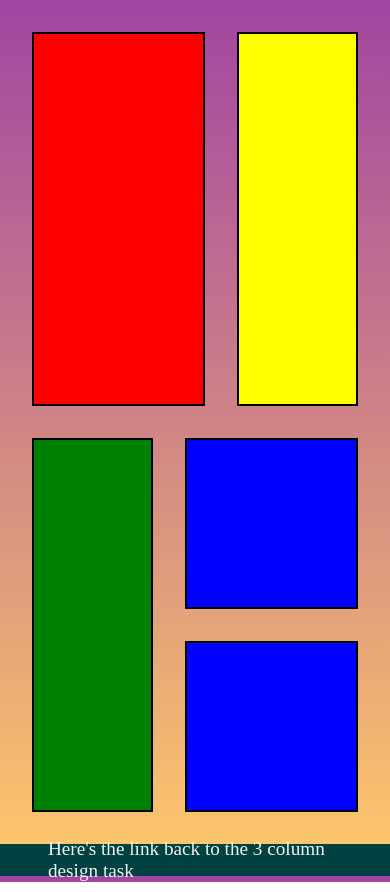
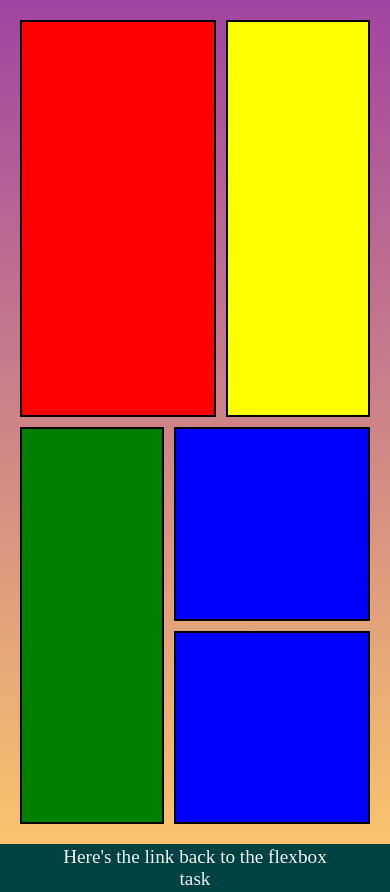
Before and after one commit to Codeyenum/zuri-column-preview-card-component, a plain HTML site: page grid.html in a window 390 px wide. Drawn offline with Linux system fonts and the light colour scheme.

Commit message:
final changes

```diff
--- a/css/grid.css
+++ b/css/grid.css
@@ -59,7 +59,9 @@ body {
 
 .link_box {
    background-color: hsl(179, 100%, 13%);
-   height: 2rem;
+   min-height: 2rem;
+   max-height: 3rem;
+   text-align: center;
 
    display: flex;
    justify-content: center;
@@ -79,3 +81,10 @@ body {
 .link_box a:hover {
    color: hsl(31, 77%, 52%);
 }
+
+@media screen and (max-width: 425px) {
+   .container {
+      gap: 10px 10px;
+      padding: 1.25rem;
+   }
+}
--- a/grid.html
+++ b/grid.html
@@ -18,7 +18,7 @@
       <div class="box five"></div>
    </div>
    <div class="link_box">
-      <a href="./index.html"><p>Here's the link back to the 3 column design task</p></a>
+      <a href="./index.html"><p>Here's the link back to the flexbox task</p></a>
    </div>
 </body>
 
```
